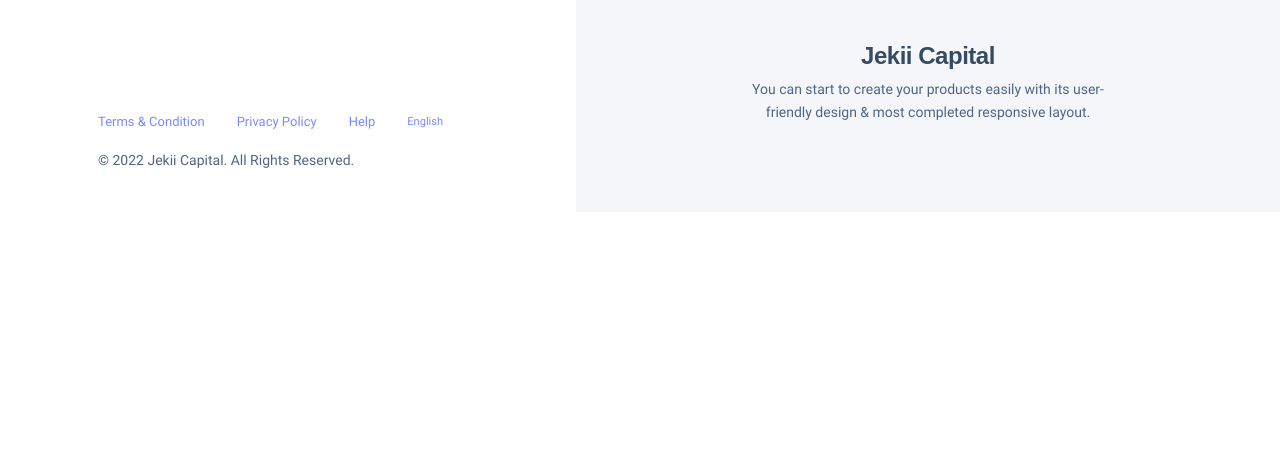
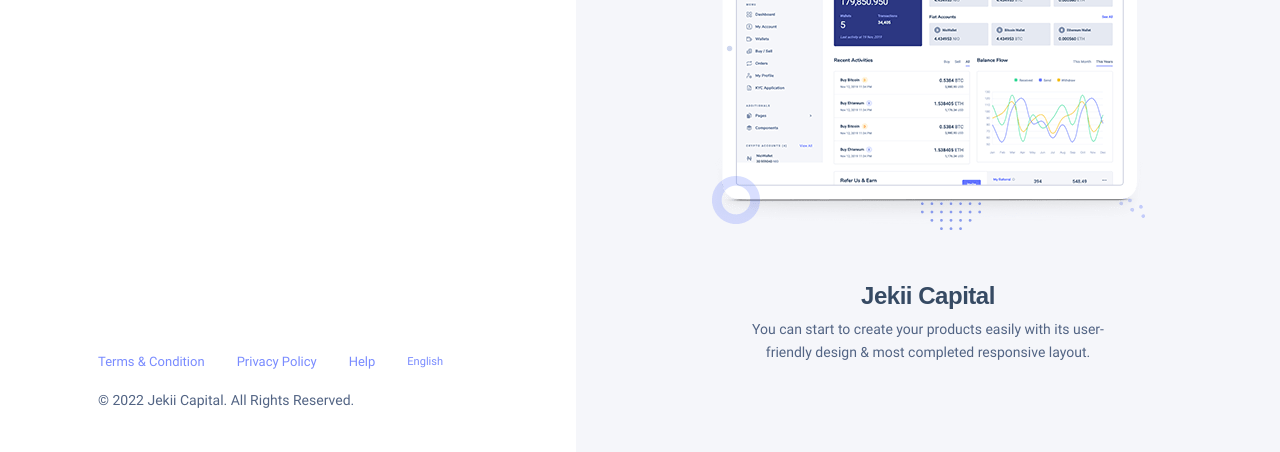
Before and after one commit to mirera/jekii-loan-management-sytem, a Django app: page /user/login in a window 1280 px wide. Shown: the part 1282-1734 px from the top of the page. Before the commit the page ends 1450 px from the top, so only its background shows below. Run offline with Django 4.2, Linux system fonts and the light colour scheme; some libraries are stand-ins or nearby versions; some web fonts are replaced.

Commit message:
added slide images#

```diff
--- a/jekiiLMS/user/templates/user/auth-login.html
+++ b/jekiiLMS/user/templates/user/auth-login.html
@@ -143,7 +143,7 @@
                                     <div class="slider-item">
                                         <div class="nk-feature nk-feature-center">
                                             <div class="nk-feature-img">
-                                                <img class="round" src="./images/slides/promo-a.png" srcset="./images/slides/promo-a2x.png 2x" alt="">
+                                                <img class="round" src="{% static 'assets/images/promo-a.png' %}"  alt="">
                                             </div>
                                             <div class="nk-feature-content py-4 p-sm-5">
                                                 <h4>Jekii Capital</h4>
@@ -154,7 +154,7 @@
                                     <div class="slider-item">
                                         <div class="nk-feature nk-feature-center">
                                             <div class="nk-feature-img">
-                                                <img class="round" src="./images/slides/promo-b.png" srcset="./images/slides/promo-b2x.png 2x" alt="">
+                                                <img class="round" src="{% static 'assets/images/promo-b.png' %}"  alt="">
                                             </div>
                                             <div class="nk-feature-content py-4 p-sm-5">
                                                 <h4>Jekii Capital</h4>
@@ -165,7 +165,7 @@
                                     <div class="slider-item">
                                         <div class="nk-feature nk-feature-center">
                                             <div class="nk-feature-img">
-                                                <img class="round" src="./images/slides/promo-c.png" srcset="./images/slides/promo-c2x.png 2x" alt="">
+                                                <img class="round" src="{% static 'assets/images/promo-a.png' %}"  alt="">
                                             </div>
                                             <div class="nk-feature-content py-4 p-sm-5">
                                                 <h4>Jekii Capital</h4>
```
Also changed, not shown: jekiiLMS/static/assets/images/promo-a.png (added), jekiiLMS/static/assets/images/promo-b.png (added), jekiiLMS/static/assets/images/promo-c.png (added).
